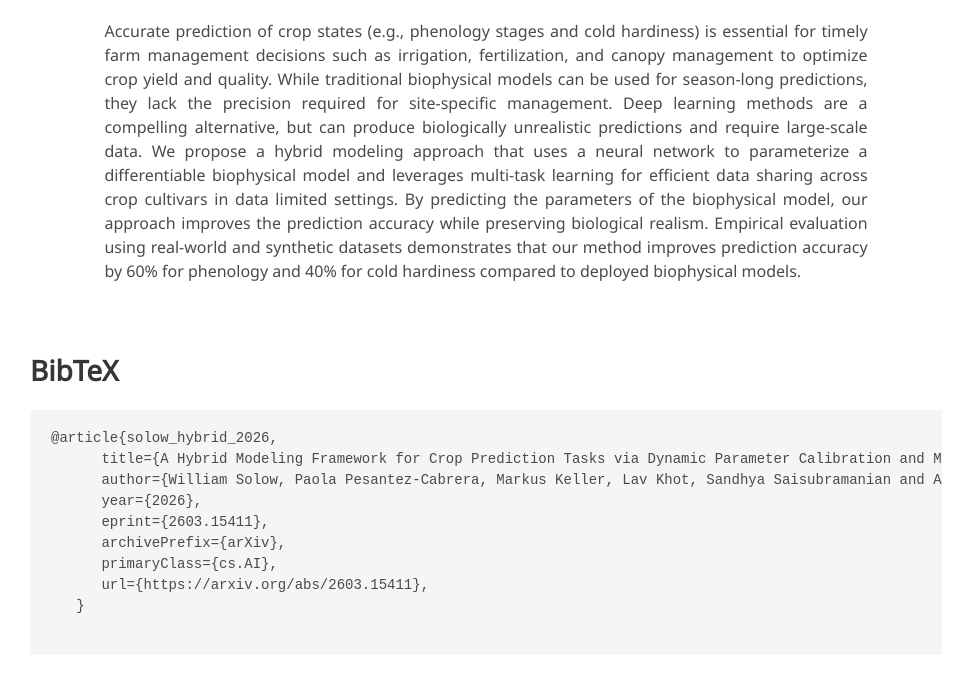
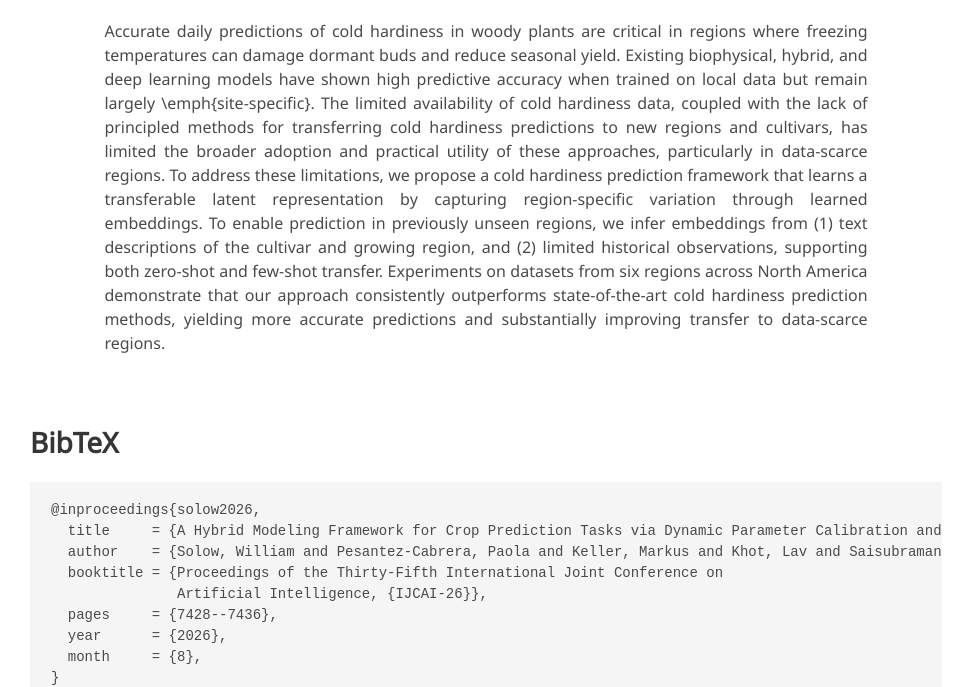
Before and after one commit to Intelligent-Reliable-Autonomous-Systems/DMC-MTL-Site, a plain HTML site: page index.html in a window 1280 px wide. Shown: the part 598-1285 px from the top of the page, without its empty margins (154-1127 px from the left). Drawn offline with nearby package versions, Linux system fonts and the light colour scheme; some icons are missing; a web font is replaced by a local one.

Commit message:
updated site

```diff
--- a/index.html
+++ b/index.html
@@ -60,7 +60,7 @@
           <h1 class="title is-1 publication-title">A Hybrid Modeling Framework for Crop Prediction Tasks vai Dynamic Parameter Calibration and Multi-Task Learning</h1>
           <div class="is-size-5 publication-authors">
             <span class="author-block">
-              <a href="https://intelligent-reliable-autonomous-systems.github.io/WOFOSTGym-Site/">William Solow<sup>1</sup>, Paola Pesantez-Cabrera<sup>2</sup>, Markus Keller<sup>2</sup>, Lav Khot<sup>2</sup>, Sandhya Saisubramanian<sup>1</sup>, Alan Fern</a><sup>1</sup>,</span>
+              <a href="https://intelligent-reliable-autonomous-systems.github.io/DMC-MTL-Site/">William Solow<sup>1</sup>, Paola Pesantez-Cabrera<sup>2</sup>, Markus Keller<sup>2</sup>, Lav Khot<sup>2</sup>, Sandhya Saisubramanian<sup>1</sup>, Alan Fern</a><sup>1</sup>,</span>
           </div>
 
           <div class="is-size-5 publication-authors">
@@ -72,7 +72,7 @@
             <div class="publication-links">
               <!-- PDF Link. -->
               <span class="link-block">
-                <a href="https://arxiv.org/abs/2603.15411"
+                <a href="https://ijcai.org/proceedings/2026/826"
                    class="external-link button is-normal is-rounded is-dark">
                   <span class="icon">
                       <i class="fas fa-file-pdf"></i>
@@ -131,21 +131,22 @@
         <h2 class="title is-3">Abstract</h2>
         <div class="content has-text-justified">
           <p>
-          Accurate prediction of crop states (e.g., phenology stages and cold hardiness) is essential for timely
-          farm management decisions such as irrigation, fertilization, and canopy management to optimize crop
-          yield and quality. While traditional biophysical models can be used for season-long predictions, they
-          lack the precision required for site-specific management. Deep learning methods are a compelling
-          alternative, but can produce biologically unrealistic predictions and require large-scale data. We
-          propose a hybrid modeling approach that uses a neural network to parameterize a differentiable
-          biophysical model and leverages multi-task learning for efficient data sharing across crop cultivars
-          in data limited settings. By predicting the parameters of the biophysical model, our approach improves
-          the prediction accuracy while preserving biological realism. Empirical evaluation using real-world and
-          synthetic datasets demonstrates that our method improves prediction accuracy by 60% for phenology and
-          40% for cold hardiness compared to deployed biophysical models.
+          Accurate daily predictions of cold hardiness in woody plants are critical in regions where freezing
+          temperatures can damage dormant buds and reduce seasonal yield. Existing biophysical, hybrid, and deep
+          learning models have shown high predictive accuracy when trained on local data but remain largely
+          \emph{site-specific}. The limited availability of cold hardiness data, coupled with the lack of
+          principled methods for transferring cold hardiness predictions to new regions and cultivars, has limited
+          the broader adoption and practical utility of these approaches, particularly in data-scarce regions. To
+          address these limitations, we propose a cold hardiness prediction framework that learns a transferable
+          latent representation by capturing region-specific variation through learned embeddings. To enable
+          prediction in previously unseen regions, we infer embeddings from (1) text descriptions of the cultivar
+          and growing region, and (2) limited historical observations, supporting both zero-shot and few-shot
+          transfer. Experiments on datasets from six regions across North America demonstrate that our approach
+          consistently outperforms state-of-the-art cold hardiness prediction methods, yielding more accurate
+          predictions and substantially improving transfer to data-scarce regions.
         </div>
       </div>
     </div>
-    <!--/ Abstract. -->
 
 
 
@@ -155,15 +156,15 @@
 <section class="section" id="BibTeX">
   <div class="container is-max-desktop content">
     <h2 class="title">BibTeX</h2>
-    <pre><code>@article{solow_hybrid_2026,
-      title={A Hybrid Modeling Framework for Crop Prediction Tasks via Dynamic Parameter Calibration and Multi-Task Learning},
-      author={William Solow, Paola Pesantez-Cabrera, Markus Keller, Lav Khot, Sandhya Saisubramanian and Alan Fern},
-      year={2026},
-      eprint={2603.15411},
-      archivePrefix={arXiv},
-      primaryClass={cs.AI},
-      url={https://arxiv.org/abs/2603.15411},
-   }
+    <pre><code>@inproceedings{solow2026,
+  title     = {A Hybrid Modeling Framework for Crop Prediction Tasks via Dynamic Parameter Calibration and Multi-Task Learning},
+  author    = {Solow, William and Pesantez-Cabrera, Paola and Keller, Markus and Khot, Lav and Saisubramanian, Sandhya and Fern, Alan},
+  booktitle = {Proceedings of the Thirty-Fifth International Joint Conference on
+               Artificial Intelligence, {IJCAI-26}},
+  pages     = {7428--7436},
+  year      = {2026},
+  month     = {8},
+}
   </code></pre>
   </div>
 </section>
```
